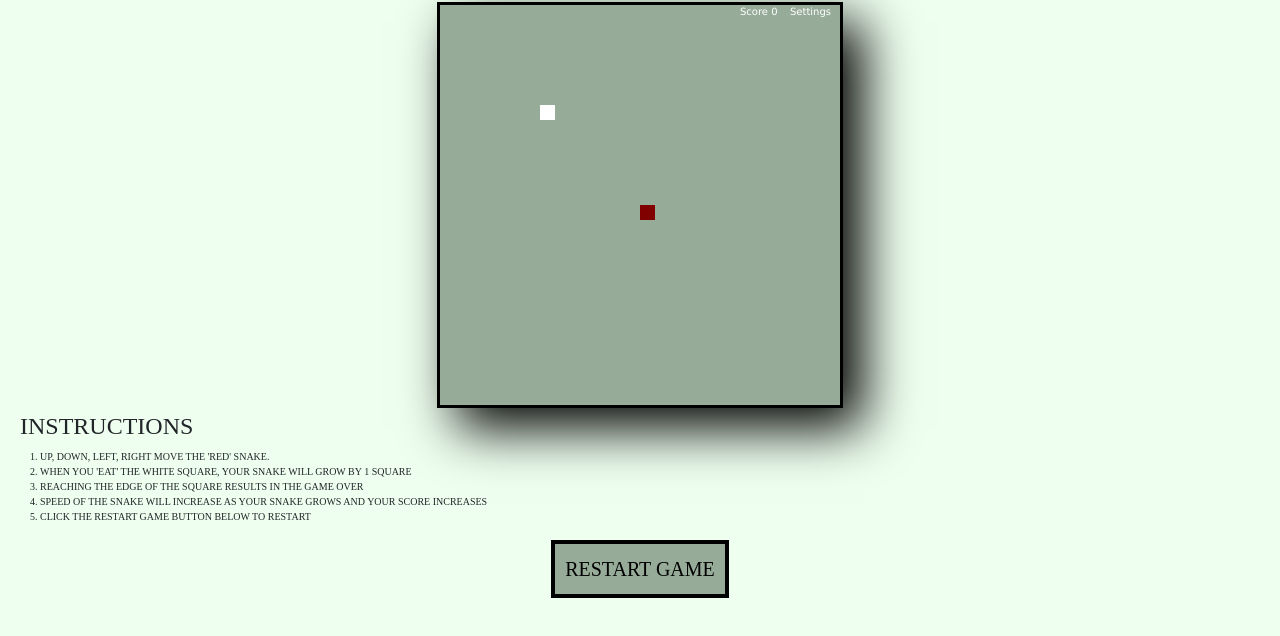
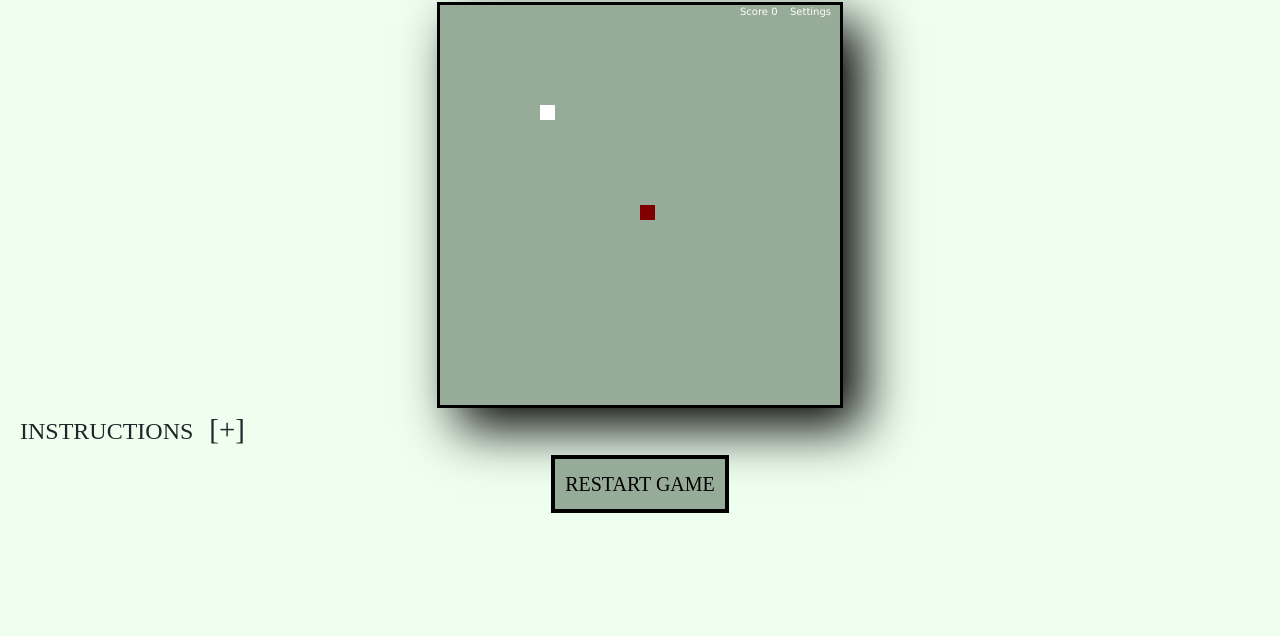
Before and after one commit to sahota8392/SnakeGame, a website: page SnakeGame/SnakeGame.html in a window 1280 px wide. Shown: the part 150-786 px from the top of the page. Drawn offline with nearby package versions, Linux system fonts and the light colour scheme.

Commit message:
MileStone 1 Revision - add drop down for instructions

```diff
--- a/SnakeGame/SnakeGame.css
+++ b/SnakeGame/SnakeGame.css
@@ -13,6 +13,15 @@ body {
     font-size: 10px;
     font-family: 'American Typewriter', 'sans-serif';
     background-color: #eeffef;
+}
+
+.minimize-button {
+    cursor: pointer;
+    font-size: 1.2em;
+    margin-left: 10px;
+}
+.hidden {
+    display: none;
 }
 
 .restart {
@@ -38,5 +47,4 @@ body {
     text-align: center;
     font-family: 'American Typewriter', 'sans-serif';
     text-transform: uppercase;
-
 }
--- a/SnakeGame/SnakeGame.html
+++ b/SnakeGame/SnakeGame.html
@@ -11,8 +11,6 @@
 
     <title>Snake Game</title>
     <link rel="stylesheet" href="SnakeGame.css"/>
-
-
 </head>
 
 <body>
@@ -31,8 +29,13 @@
 <div clas ="container" id="canvasArea">
     <h1>Snake Game</h1>
     <canvas id=game width="400" height="400"></canvas>
-    <h4 style="text-align:left">INSTRUCTIONS</h4>
-        <ol type="1" style="text-align: left">
+
+    <h4 style="text-align:left">
+        INSTRUCTIONS
+        <span class="minimize-button" onclick="minInstructions()">[-]</span>
+    </h4>
+
+    <ol id="instructions" type="1" style="text-align: left">
         <li>Up, Down, Left, Right move the 'red' snake.</li>
         <li>When you 'eat' the white square, your snake will grow by 1 square </li>
         <li>Reaching the edge of the square results in the game over </li>
@@ -41,8 +44,9 @@
     </ol>
 
     <div class="row"></div>
-    <script src="SnakeGame.js"></script>
         <input type="button" class="restart" value="Restart Game" onClick="window.location.reload()"></input>
     </div>
+
+    <script src="SnakeGame.js"></script>
 </body>
 </html>
--- a/SnakeGame/SnakeGame.js
+++ b/SnakeGame/SnakeGame.js
@@ -244,4 +244,23 @@ function keyDown(event) {
         xVelocity = -1;
     }
 }
+
+function minInstructions() {
+    const instructions = document.getElementById('instructions');
+    const button = document.querySelector('.minimize-button');
+    if (instructions.classList.contains('hidden')) {
+        instructions.classList.remove('hidden');
+        button.textContent = '[-]';
+    } else {
+        instructions.classList.add('hidden');
+        button.textContent = '[+]';
+    }
+}
+
+// Initially hide the instructions
+document.addEventListener('DOMContentLoaded', () => {
+    document.getElementById('instructions').classList.add('hidden');
+    document.querySelector('.minimize-button').textContent = '[+]';
+});
+
 drawGame();
```
Lines whose indentation alone changed are shown as unchanged.
